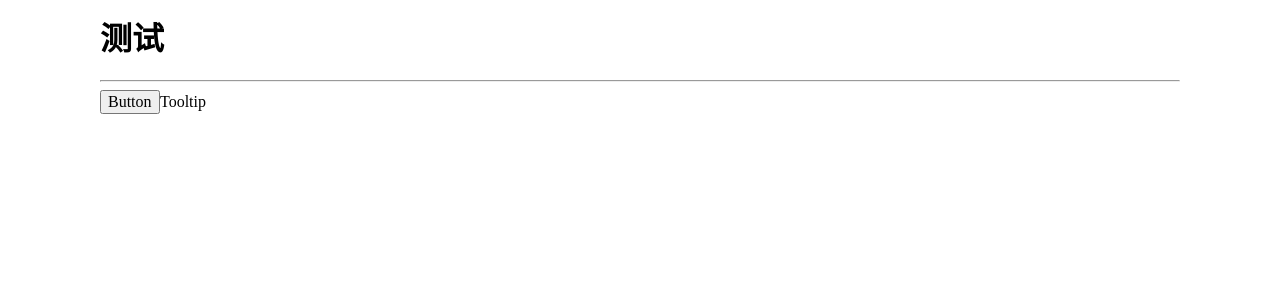
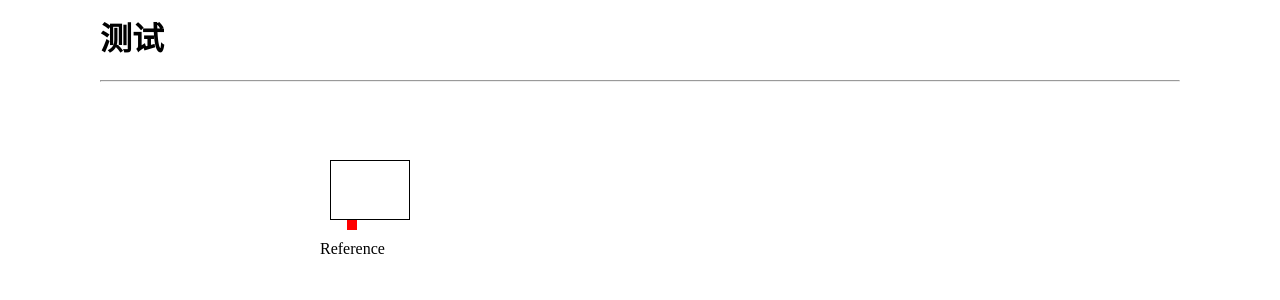
Before and after one commit to WebZ66/yk-design, a Vue app in the folder yk-design-ui/: page /test in a window 1280 px wide. Shown: the top 300 px of the page. Built offline with nearby package versions, Linux system fonts and the light colour scheme.

Commit message:
fix:实现x轴箭头定位

```diff
--- a/yk-design-ui/src/components/popover/src/popover.vue
+++ b/yk-design-ui/src/components/popover/src/popover.vue
@@ -1,16 +1,69 @@
+<script setup>
+import { arrow, useFloating, offset, flip, shift } from '@floating-ui/vue'
+import { onMounted, ref, watch } from 'vue'
+
+const reference = ref(null)
+const floating = ref(null)
+const floatingArrow = ref(null)
+
+const { floatingStyles, middlewareData } = useFloating(reference, floating, {
+  placement: 'top-start',
+  middleware: [offset(10), flip(), arrow({ element: floatingArrow })],
+})
+
+watch(
+  middlewareData,
+  (newValue) => {
+    console.log(floating.value.offsetHeight)
+    console.log('newValue', newValue)
+  },
+  { deep: true }
+)
+</script>
+
 <template>
-  <button ref="reference">Button</button>
-  <div ref="floating" :style="floatingStyles">Tooltip</div>
+  <div class="main">
+    <span ref="reference">Reference</span>
+    <div ref="floating" :style="floatingStyles">
+      <div
+        ref="floatingArrow"
+        class="arrow"
+        :style="{
+          position: 'absolute',
+          left:
+            middlewareData.arrow?.x != null
+              ? `${middlewareData.arrow.x}px`
+              : '',
+          top: `70px`,
+        }"
+      ></div>
+      <div class="content">
+        <div class="c"></div>
+      </div>
+    </div>
+  </div>
 </template>
 
-<script lang="ts" setup>
-import { ref, reactive } from 'vue'
-import { useFloating, arrow } from '@floating-ui/vue'
-const reference = ref(null)
-const floating = ref(null)
-const { floatingStyles } = useFloating(reference, floating, {
-  placement: 'right',
-})
-</script>
-
-<style scoped></style>
+<style scoped>
+.main {
+  position: absolute;
+  top: 30%;
+  left: 25%;
+}
+.content {
+  width: 100px;
+  height: 80px;
+  box-sizing: border-box;
+  padding: 10px;
+}
+.c {
+  height: 100%;
+  border: 1px solid black;
+  box-sizing: border-box;
+}
+.arrow {
+  width: 10px;
+  height: 10px;
+  background-color: red;
+}
+</style>
```
